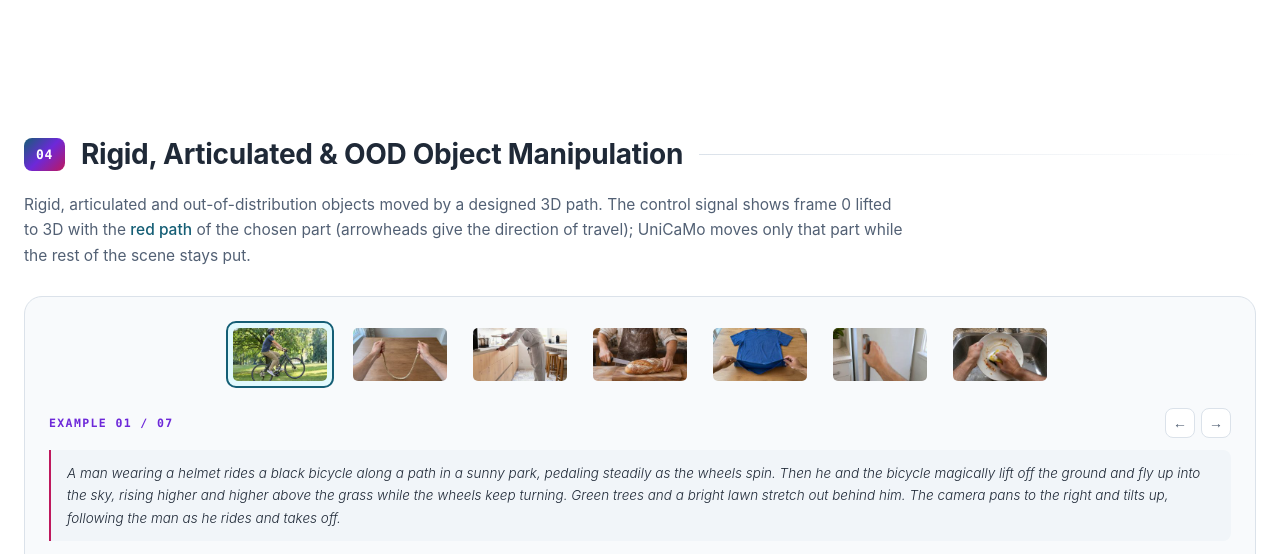
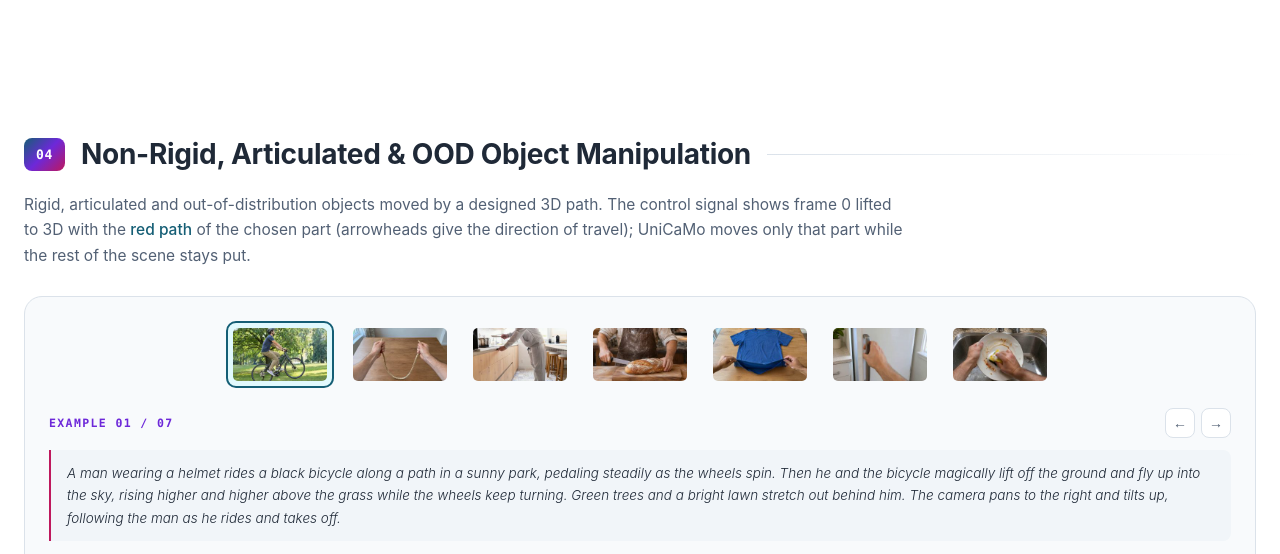
Before and after one commit to unicamo-x/unicamo, a plain HTML site: page index.html in a window 1280 px wide. Shown: the part 2920-3474 px from the top of the page. Drawn offline with Linux system fonts and the light colour scheme.

Commit message:
Rename manipulation section to Non-Rigid, Articulated & OOD Object Manipulation

```diff
--- a/index.html
+++ b/index.html
@@ -271,7 +271,7 @@ const SECTIONS = [
     {
         id: 'manipulation',
         nav: 'Manipulation',
-        title: 'Rigid, Articulated &amp; OOD Object Manipulation',
+        title: 'Non-Rigid, Articulated &amp; OOD Object Manipulation',
         sub: 'Rigid, articulated and out-of-distribution objects moved by a designed 3D path. The control signal shows frame 0 lifted to 3D with the <em>red path</em> of the chosen part (arrowheads give the direction of travel); UniCaMo moves only that part while the rest of the scene stays put.'
     }
 ];
```
Also changed, not shown: 1 other file.
